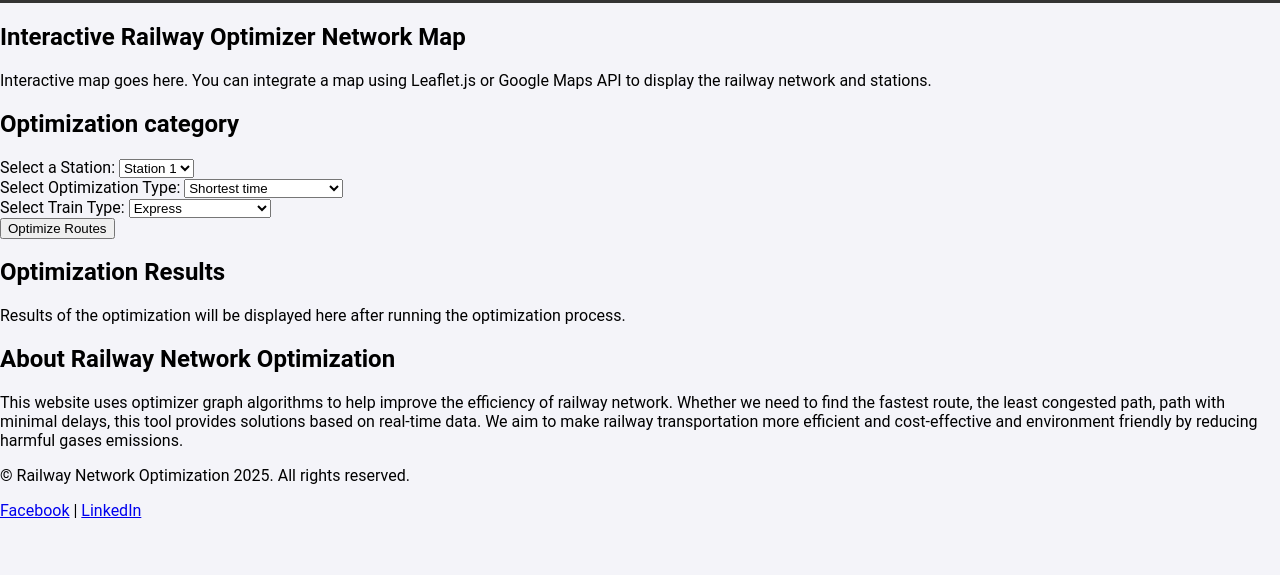
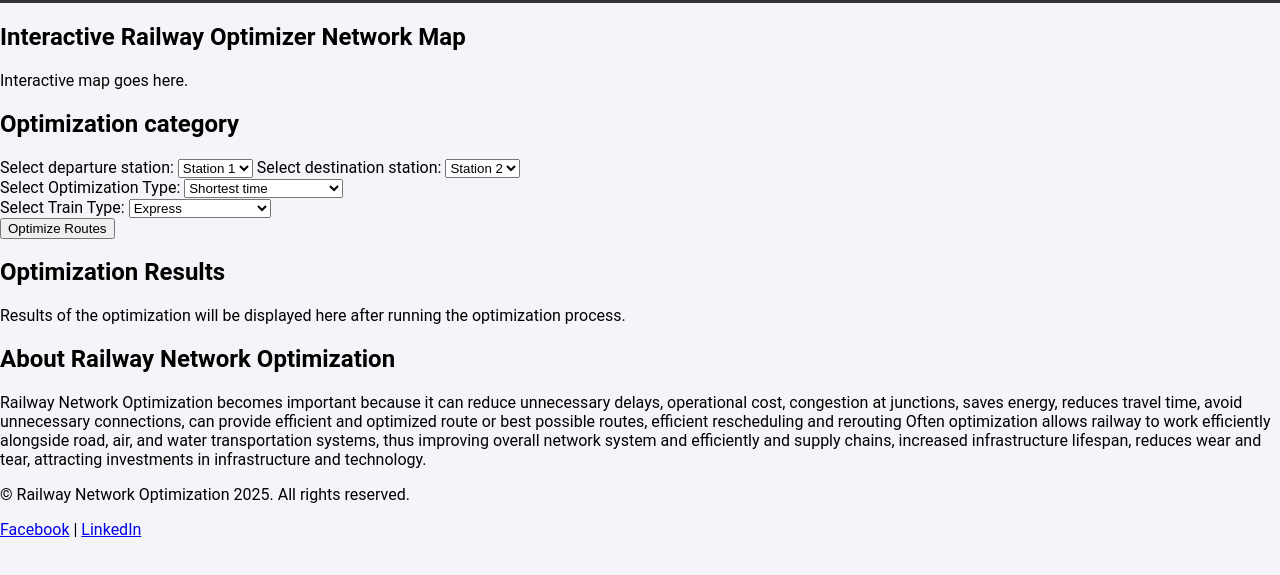
Before and after one commit to Komal20112005/RAILWAY_NETWORK, a plain HTML site: page index.html in a window 1280 px wide. Shown: the part 137-712 px from the top of the page. Drawn offline with Linux system fonts and the light colour scheme; a script that the page names is missing.

Commit message:
Update index.html

```diff
--- a/index.html
+++ b/index.html
@@ -28,7 +28,7 @@
         <section id="network-map" class="section-container">
             <h2>Interactive Railway Optimizer Network Map</h2>
             <div id="map-container" class="map-container">
-                <p>Interactive map goes here. You can integrate a map using Leaflet.js or Google Maps API to display the railway network and stations.</p>
+                <p>Interactive map goes here.</p>
             </div>
         </section>
 
@@ -37,7 +37,7 @@
             <h2>Optimization category</h2>
             <div class="form-container">
                 <div class="form-group">
-                    <label for="station-select">Select a Station:</label>
+                    <label for="station-select">Select departure station:</label>
                     <select id="station-select">
                         <option value="station1">Station 1</option>
                         <option value="station2">Station 2</option>
@@ -47,7 +47,18 @@
                         <option value="station6">Station 6</option>
                         <option value="station7">Station 7</option>
                     </select>
+
+                    <label for="station-select">Select destination station:</label>
+                    <select id="station-select">
+                        <option value="station2">Station 2</option>
+                        <option value="station3">Station 3</option>
+                        <option value="station4">Station 4</option>
+                        <option value="station5">Station 5</option>
+                        <option value="station6">Station 6</option>
+                        <option value="station7">Station 7</option>
+                    </select>
                 </div>
+
                 <div class="form-group">
                     <label for="route-option">Select Optimization Type:</label>
                     <select id="route-option">
@@ -57,6 +68,7 @@
                         <option value="least-traffic-congestion">Least traffic congestion</option>
                     </select>
                 </div>
+
                 <div class="form-group">
                     <label for="train-type">Select Train Type:</label>
                     <select id="train-type">
@@ -68,6 +80,7 @@
                     </select>
                 </div>
                 <button onclick="optimizeRoutes()">Optimize Routes</button>
+
             </div>
         </section>
 
@@ -82,7 +95,7 @@
         <!-- About Section -->
         <section id="about" class="section-container">
             <h2>About Railway Network Optimization</h2>
-            <p>This website uses optimizer graph algorithms to help improve the efficiency of railway network. Whether we need to find the fastest route, the least congested path, path with minimal delays, this tool provides solutions based on real-time data. We aim to make railway transportation more efficient and cost-effective and environment friendly by reducing harmful gases emissions.</p>
+            <article> Railway Network Optimization becomes important because it can reduce unnecessary delays, operational cost, congestion at junctions, saves energy, reduces travel time, avoid unnecessary connections, can provide efficient and optimized route or best possible routes, efficient rescheduling and rerouting Often optimization allows railway to work efficiently alongside road, air, and water transportation systems, thus improving overall network system and efficiently and supply chains, increased infrastructure lifespan, reduces wear and tear, attracting investments in infrastructure and technology.</article>
         </section>
     </main>
 
```
